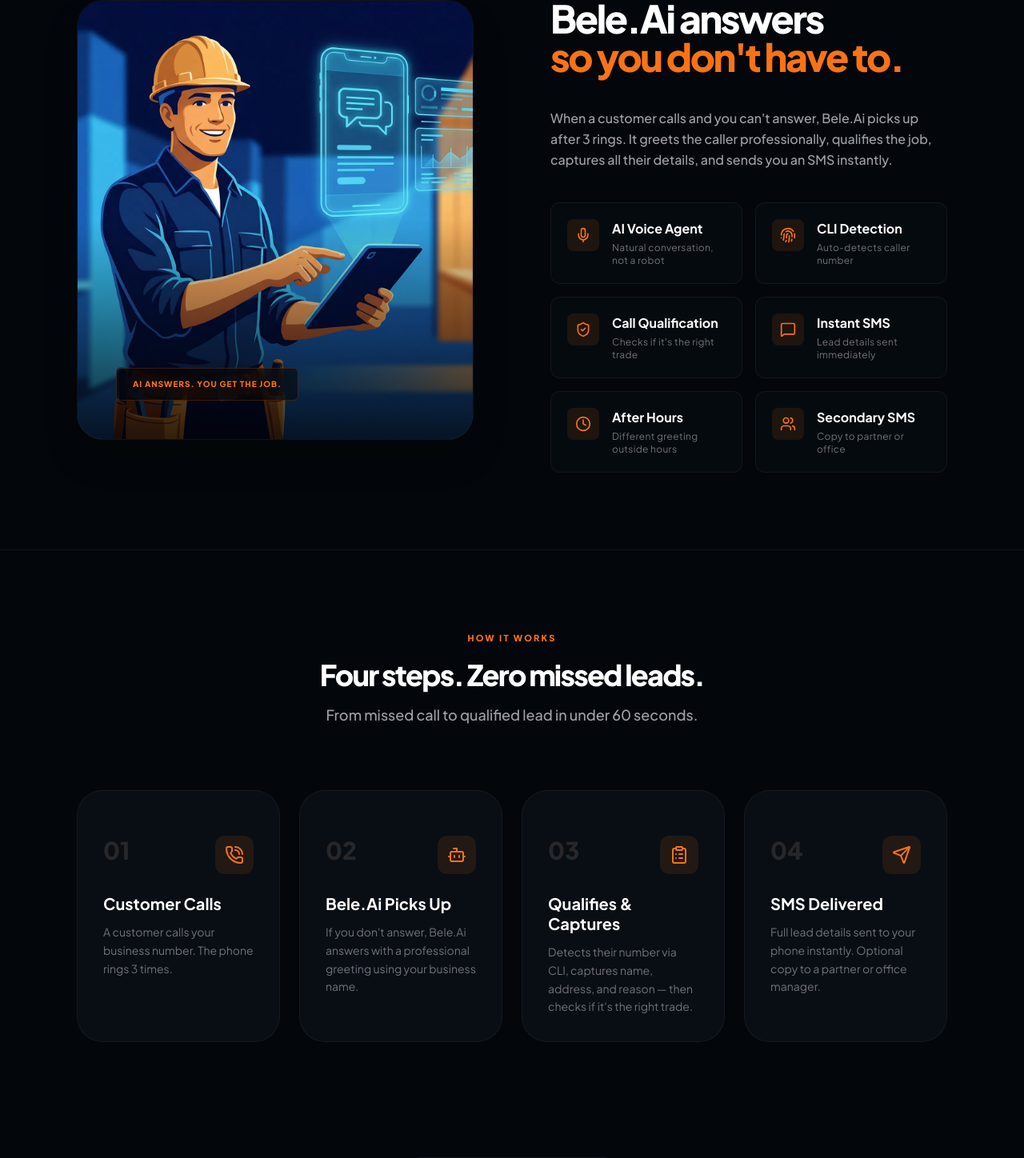
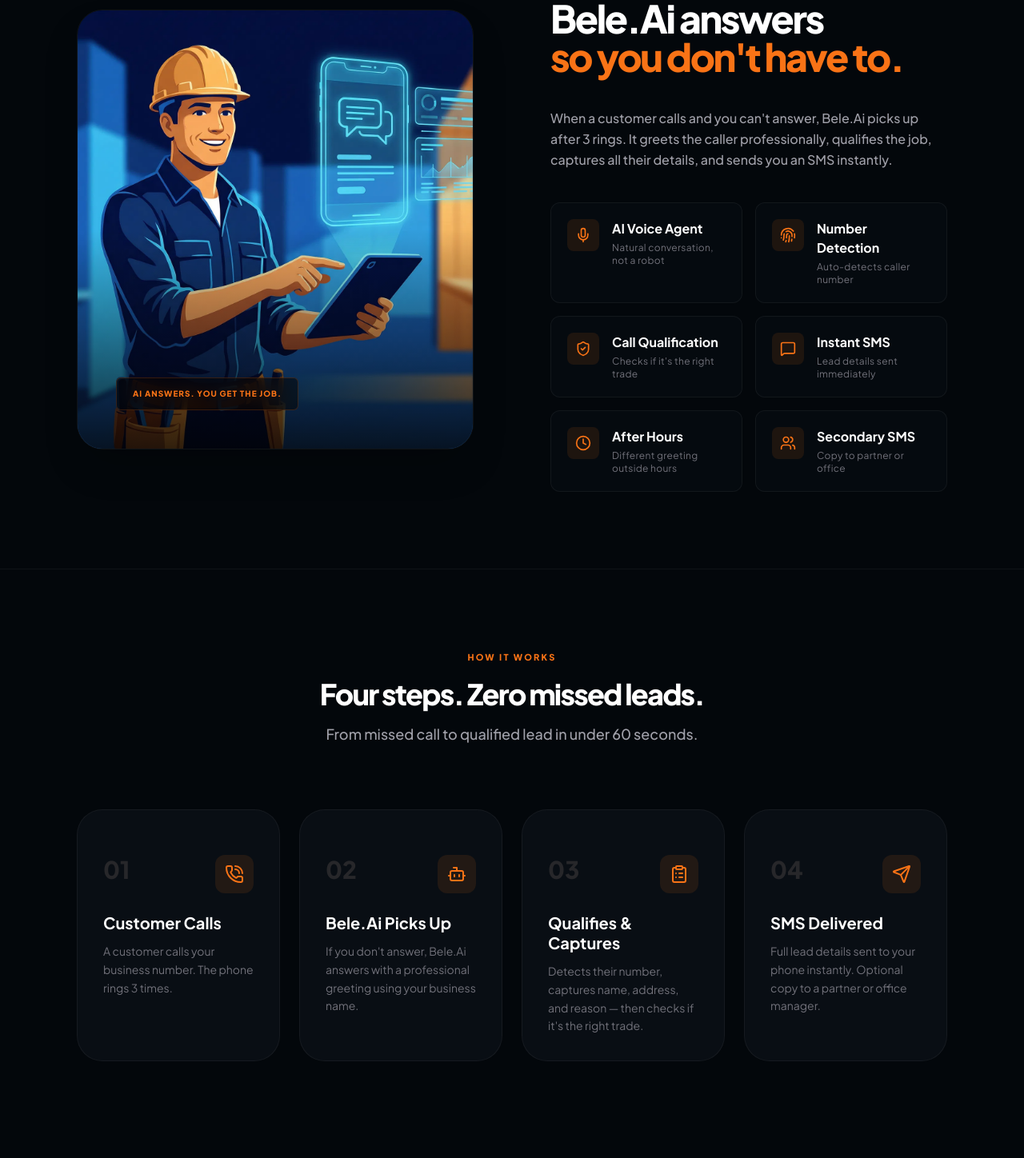
Before and after one commit to macworldgithub/tradie-frontend, a React (Vite) app: page / in a window 1280 px wide. Shown: the part 1845-3293 px from the top of the page at 80% size. Built offline with nearby package versions, Linux system fonts and the light colour scheme.

Commit message:
last change done

```diff
--- a/src/components/home/HowItWorks.tsx
+++ b/src/components/home/HowItWorks.tsx
@@ -25,7 +25,7 @@ export default function HowItWorks({ onGetStarted }: HowItWorksProps) {
       icon: <ClipboardList size={24} className="text-orange-500" />,
       title: "Qualifies & Captures",
       description:
-        "Detects their number via CLI, captures name, address, and reason — then checks if it's the right trade.",
+        "Detects their number, captures name, address, and reason — then checks if it's the right trade.",
     },
     {
       number: "04",
--- a/src/components/home/Solution.tsx
+++ b/src/components/home/Solution.tsx
@@ -17,7 +17,7 @@ export default function Solution() {
     },
     {
       icon: <Fingerprint size={20} />,
-      title: "CLI Detection",
+      title: "Number Detection",
       description: "Auto-detects caller number",
     },
     {
```
